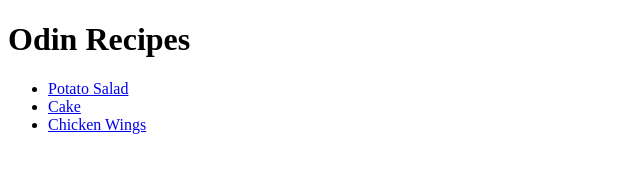
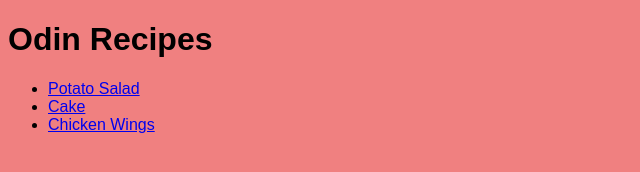
Before and after one commit to jbodoh7613/odin-recipes, a plain HTML site: page index.html in a window 1280 px wide. Shown: the whole page, without its empty margins (0-640 px from the left). Drawn offline with Linux system fonts and the light colour scheme.

Commit message:
Add some style

```diff
--- a/index.html
+++ b/index.html
@@ -3,6 +3,7 @@
     <head>
         <meta charset="UTF-8">
         <title>Odin Recipes</title>
+        <link rel="stylesheet" href="style.css" />
     </head>
     <body>
         <h1>Odin Recipes</h1>
--- /dev/null
+++ b/style.css
@@ -0,0 +1,4 @@
+* {
+    font-family: "Arial", "Helvetica", sans-serif;
+    background-color:lightcoral
+}
```
